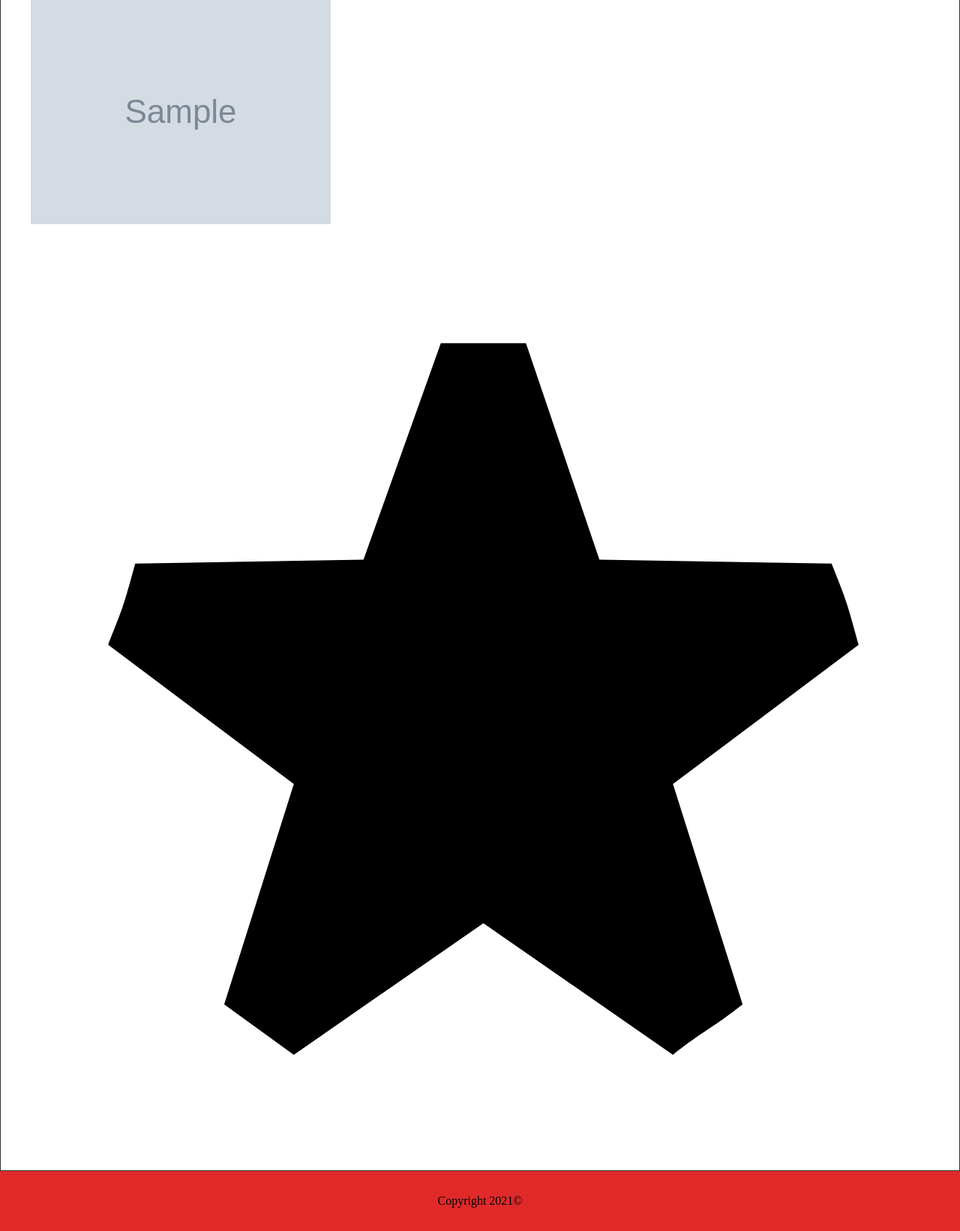
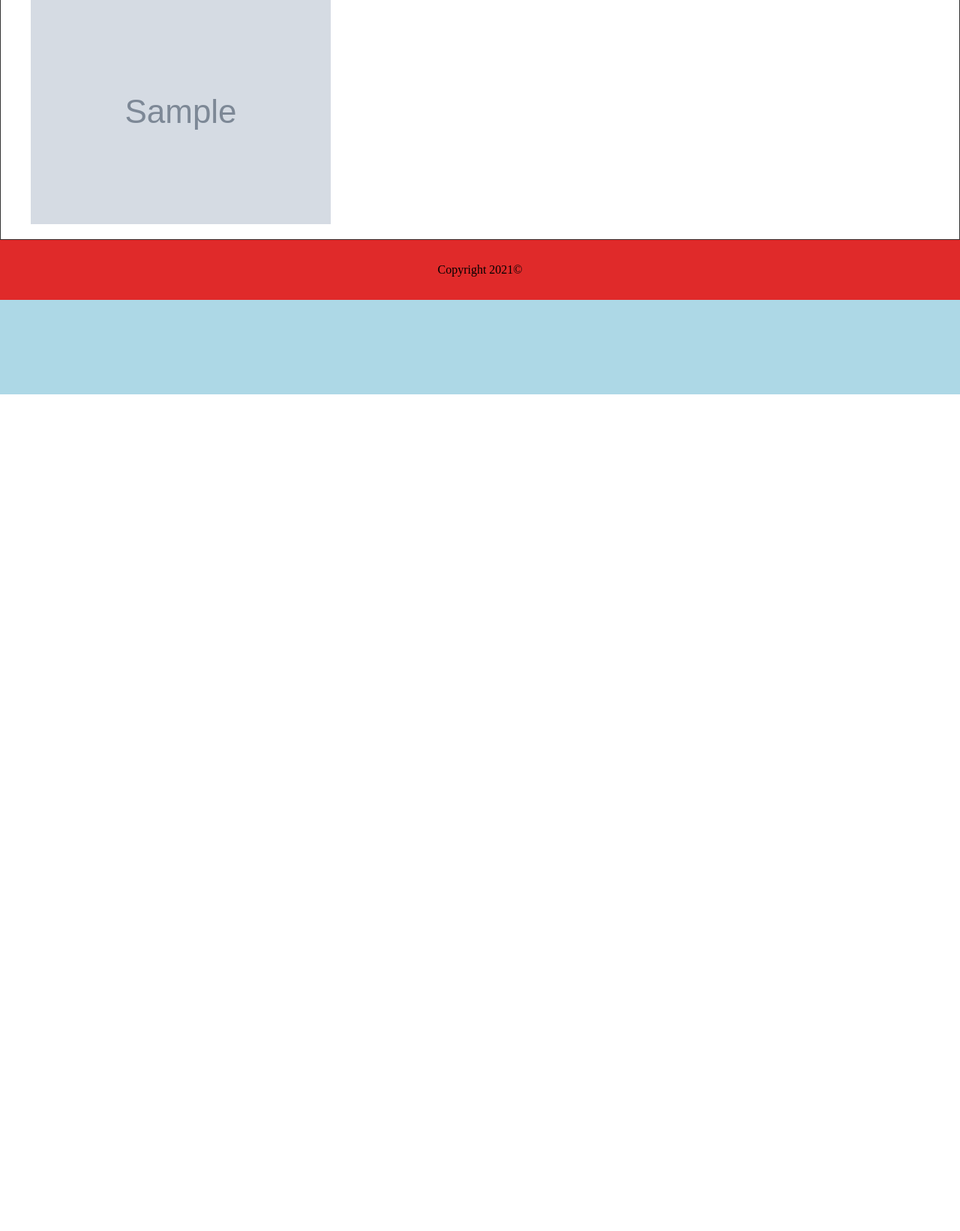
Before and after one commit to linke-droid/Findbite, a Flask app: template templates/demo.html in a window 1280 px wide. Shown: the part 274-1916 px from the top of the page at 75% size. After the commit the page ends 800 px from the top, so only its background shows below. Run offline with Flask 2, Linux system fonts and the light colour scheme; the template is opened without the code that fills it: most values are stand-ins (such as "Sample title", 1, 10 or a date in 2020); grey boxes marked "Sample" are stand-in pictures.

Commit message:
Update demo.html
Co-Authored-By: ghazi9898 <81243435+ghazi9898@users.noreply.github.com>

```diff
--- a/templates/demo.html
+++ b/templates/demo.html
@@ -16,7 +16,6 @@
 <br>
 <img id="resbild" src= {{restaurant["image_url"]}}>
 
-<svg xmlns="http://www.w3.org/2000/svg" viewBox="0 0 24 24" fill="none" class="css-dlrtvd"><path d="M21.4 10.8c-.3-1.1-.3-1.1-.7-2.1l-6-.1L12.8 3h-2.2l-2 5.6-5.9.1c-.3 1.1-.3 1.1-.7 2.1l4.8 3.6L5 20.1l1.8 1.3 4.9-3.4 4.9 3.4c.9-.7.9-.6 1.8-1.3l-1.8-5.7 4.8-3.6z" fill="currentColor"></path></svg>
 
 
 
```
